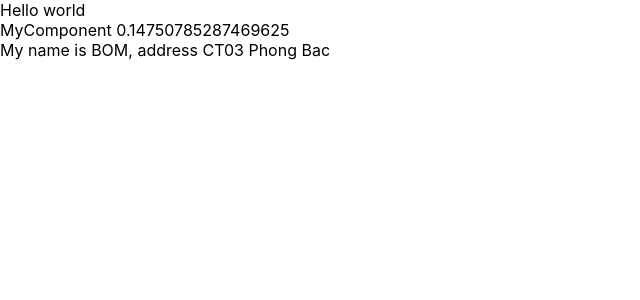
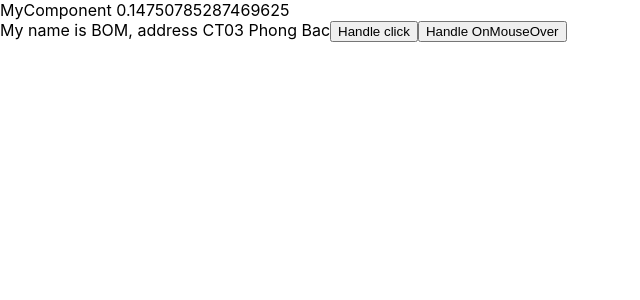
Before and after one commit to DatVu42/base-reactjs, a React (Create React App) app: page / in a window 1280 px wide. Shown: the top 300 px of the page, without its empty margins (0-640 px from the left). Built offline with nearby package versions, Linux system fonts and the light colour scheme.

Commit message:
DOM events

```diff
--- a/src/App.js
+++ b/src/App.js
@@ -10,12 +10,21 @@ class App extends React.Component {
     address: 'CT03 Phong Bac'
   }
 
+  handleOnClick(event) {
+    console.log(event.target)
+  }
+
+  handleOnMouseOver(event) {
+    console.log(event.screenX, event.screenY)
+  }
+
   render() {
     return (
       <div>
-        Hello world
         <MyComponent />
         My name is {this.state.name}, address {this.state.address}
+        <button onClick={this.handleOnClick}>Handle click</button>
+        <button onMouseOver={this.handleOnMouseOver}>Handle OnMouseOver</button>
       </div>
     )
   }
```
